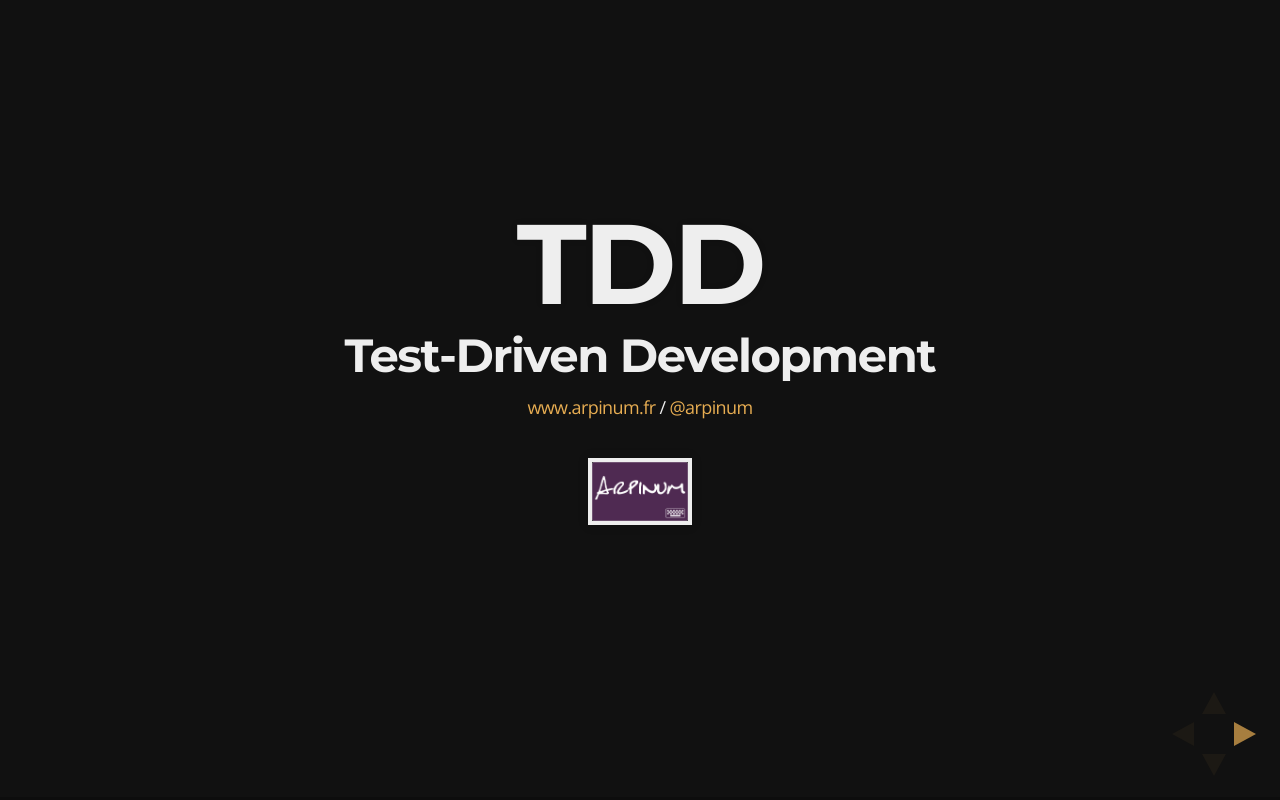
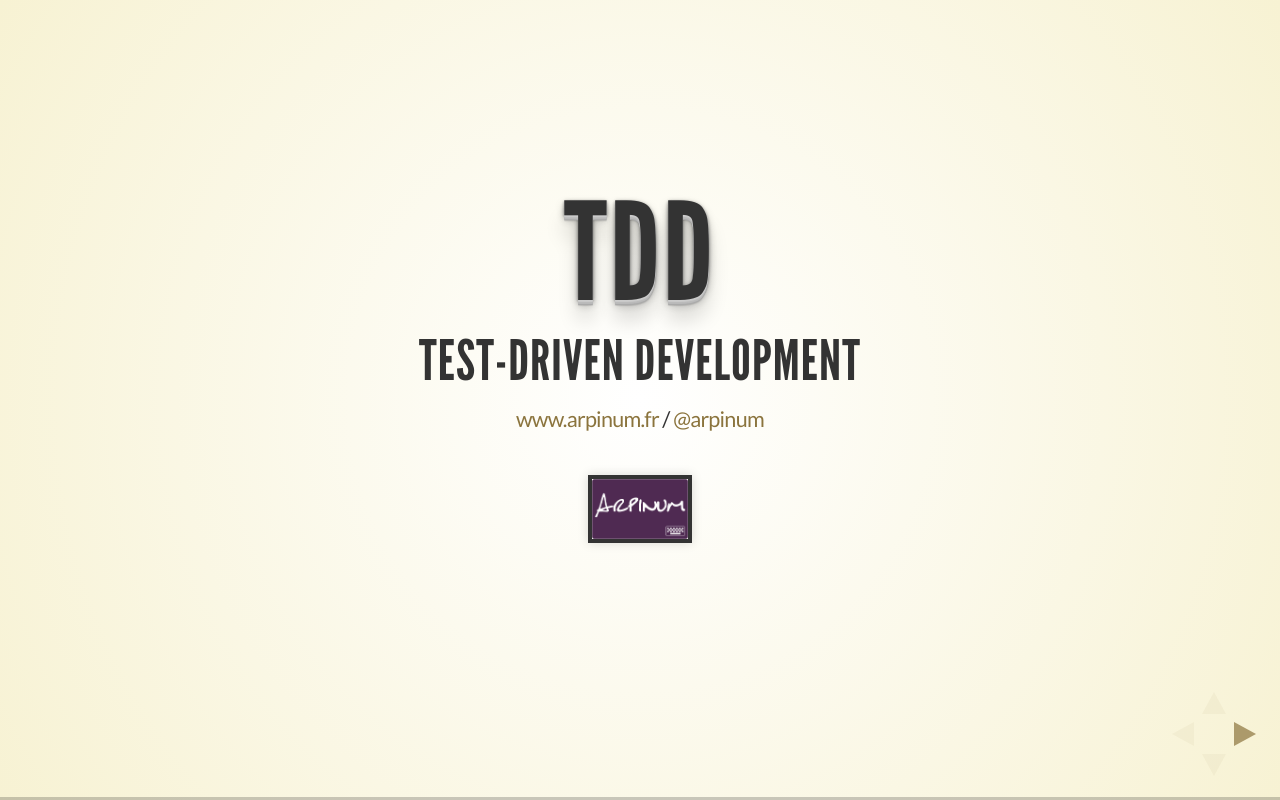
Before and after one commit to MichaelBorde/TddEn5Minutes-Presentation-RevealJs, a plain HTML site: page index.html in a window 1280 px wide. Drawn offline with nearby package versions, Linux system fonts and the light colour scheme.

Commit message:
changement theme

```diff
--- a/index.html
+++ b/index.html
@@ -191,7 +191,7 @@
                 center: true,
                 mouseWheel: true,
 
-                theme: Reveal.getQueryHash().theme || 'night', // available themes are in /css/theme
+                theme: Reveal.getQueryHash().theme || 'beige', // available themes are in /css/theme
                 transition: Reveal.getQueryHash().transition || 'none', // default/cube/page/concave/zoom/linear/fade/none
 
                 // Optional libraries used to extend on reveal.js
```
